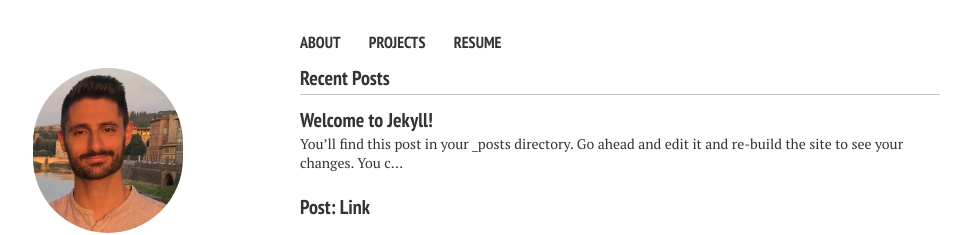
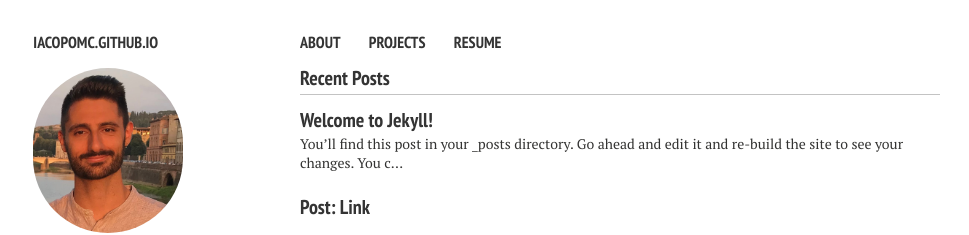
Before and after one commit to IacopomC/iacopomc.github.io, a Jekyll site: the page built from index.md, in a window 1280 px wide. Shown: the top 235 px of the page, without its empty margins (20-989 px from the left). Built offline with Jekyll 4.4.1, drawn with Linux system fonts in a browser that asks for light colours; nearby versions of some CDN libraries; our own code applies the rules of GitHub Pages for plain Markdown files.

```diff
--- a/_config.yml
+++ b/_config.yml
@@ -1,4 +1,4 @@
-title:      " "
+title:
 description:      Iacopo Catalano personal website
 # Your site's domain goes here. Leave localhost server or blank when working locally.
 url:              //iacopomc.github.io
@@ -17,7 +17,7 @@ owner:
 # For external links add external: true
 links:
   - title: about
-    url: /about/
+    url: /_pages/about/
   - title: projects
     url: /projects/
   - title: resume
```
